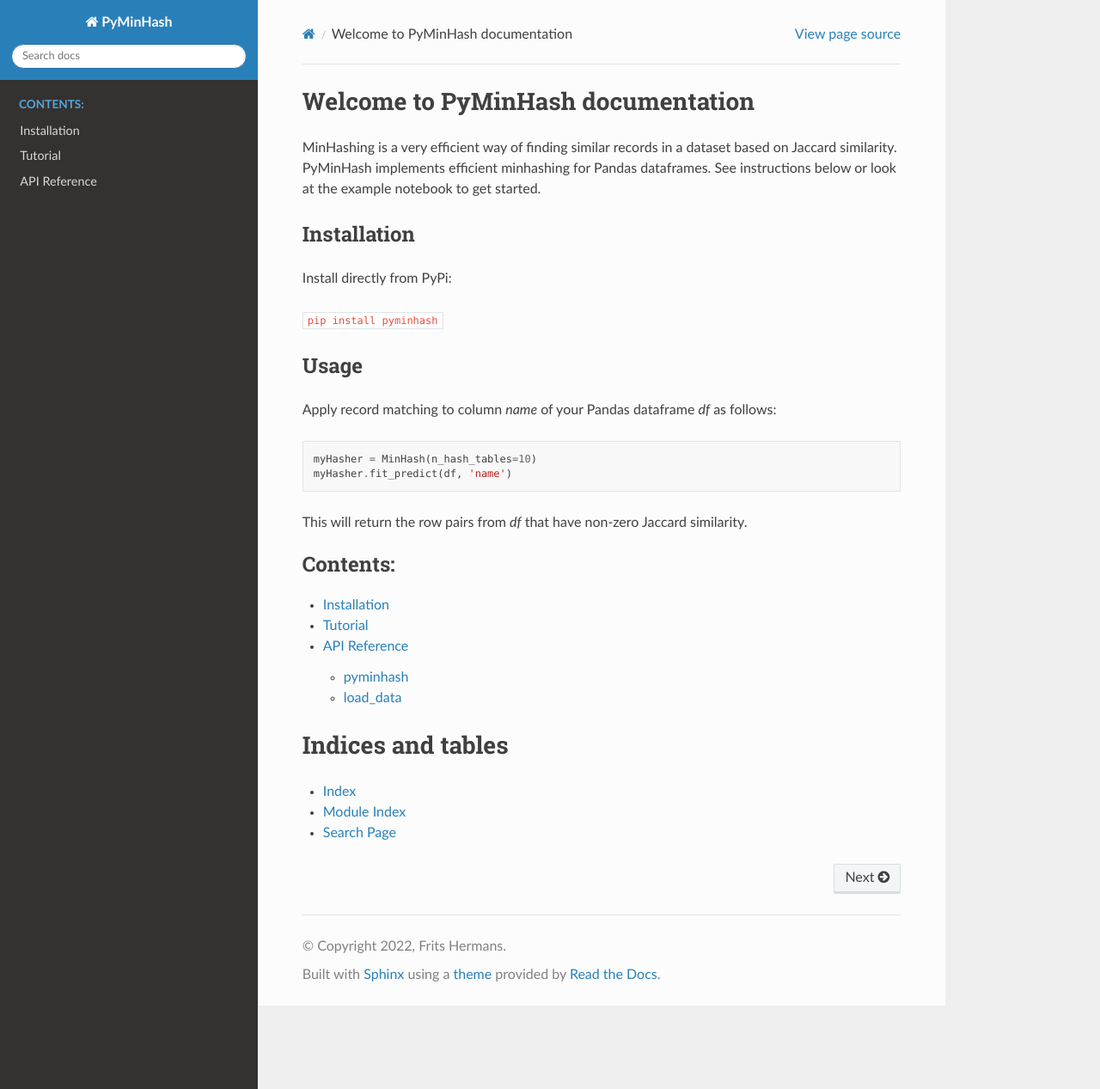
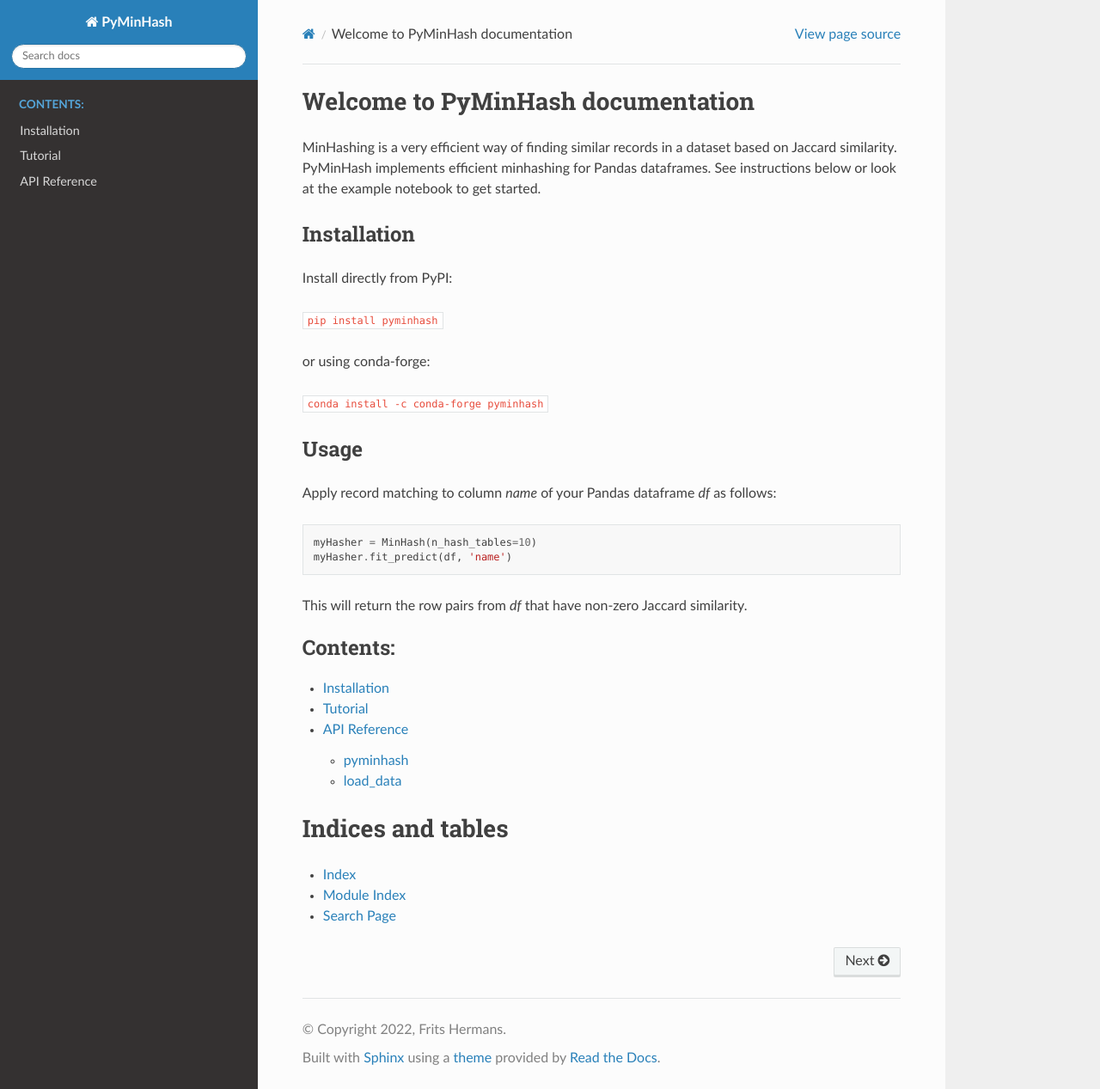
Before and after one commit to fritshermans/pyminhash, a Sphinx documentation site: the page built from docs/source/index.rst, in a window 1280 px wide and 1267 px high. Shown: the whole window at 86% size. Built offline with Sphinx 7.4.7 and the Read the Docs theme 2.0.0, drawn with Linux system fonts in a browser that asks for light colours.

Commit message:
adds conda installation instructions to readme and documentation

```diff
--- a/docs/source/index.rst
+++ b/docs/source/index.rst
@@ -12,9 +12,13 @@
 Installation
 ------------
 
-Install directly from PyPi:
+Install directly from PyPI:
 
 ``pip install pyminhash``
+
+or using conda-forge:
+
+``conda install -c conda-forge pyminhash``
 
 Usage
 -----
```
Also changed, not shown: README.md (+8 -2 lines).
